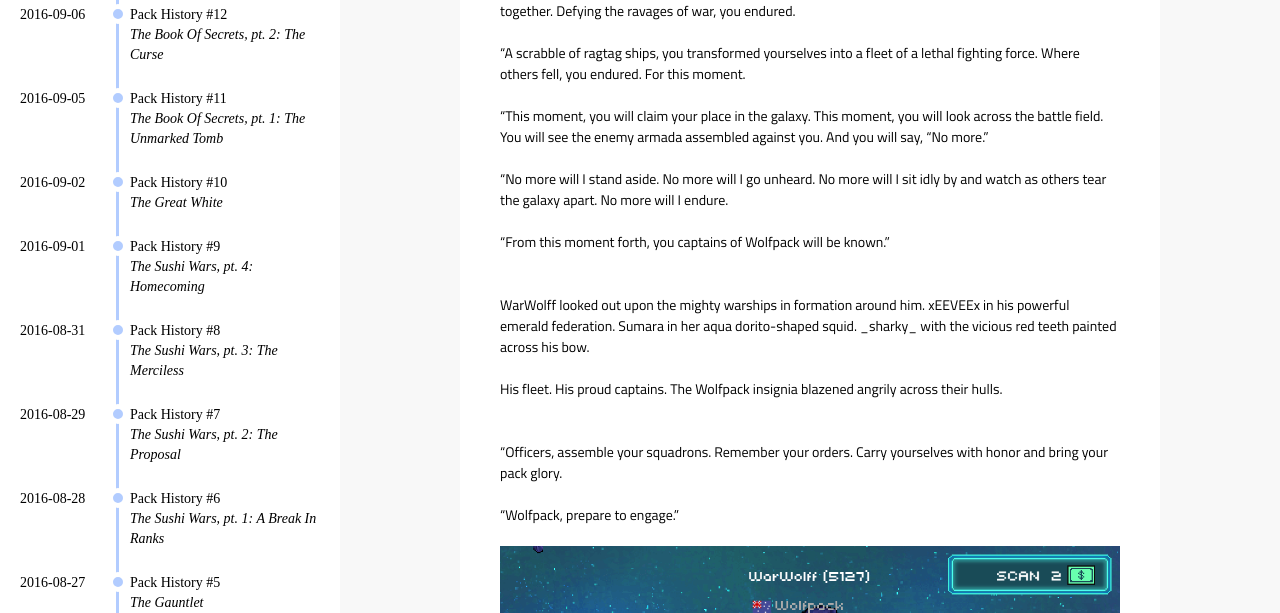
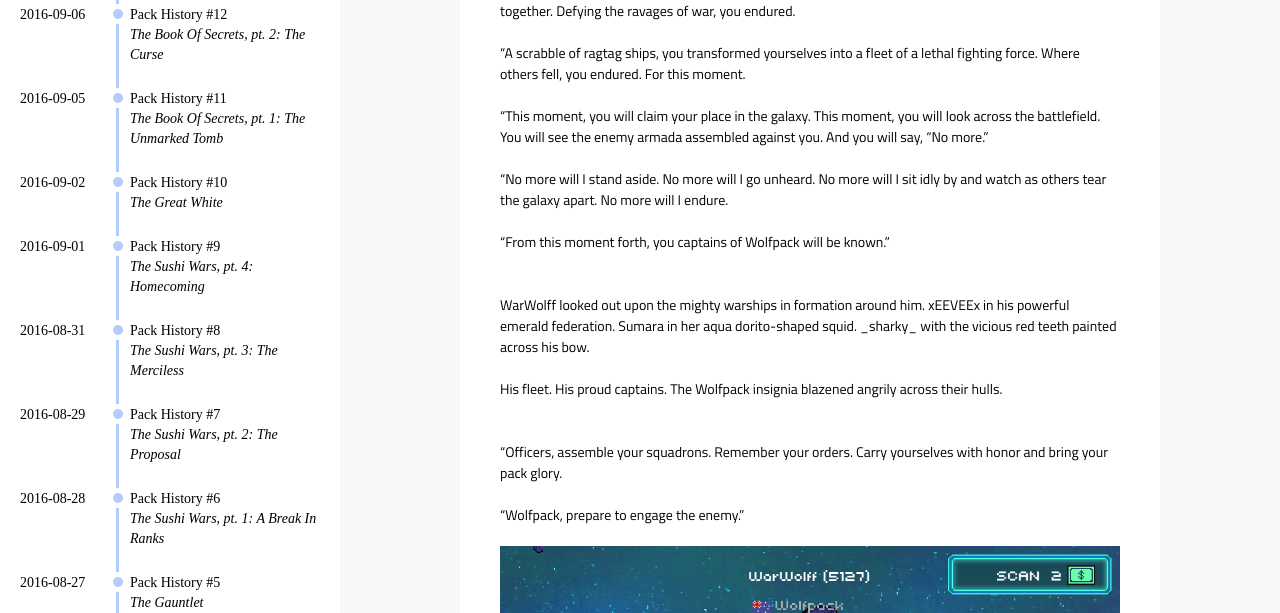
Before and after one commit to WolfpackPSS/wolfpackpss.github.io, a Jekyll site: the page built from _posts/2016-09-20-history-of-the-pack-the-great-wolf.md, in a window 1280 px wide and 900 px high, scrolled down 2629 px. Shown: the part 155-768 px from the top of the window. Built offline with Jekyll 4.4.1, drawn with Linux system fonts in a browser that asks for light colours; comment, search, counter and statistics services are not loaded.

Commit message:
pack history 14, couple edits
changed a couple words at the end

```diff
--- a/_posts/2016-09-20-history-of-the-pack-the-great-wolf.md
+++ b/_posts/2016-09-20-history-of-the-pack-the-great-wolf.md
@@ -99,7 +99,7 @@ A tempting target upon which the enemy could redeem themselves after their first
 
 "A scrabble of ragtag ships, you transformed yourselves into a fleet of a lethal fighting force. Where others fell, you endured. For this moment.
 
-"This moment, you will claim your place in the galaxy. This moment, you will look across the battle field. You will see the enemy armada assembled against you. And you will say, "No more."
+"This moment, you will claim your place in the galaxy. This moment, you will look across the battlefield. You will see the enemy armada assembled against you. And you will say, "No more."
 
 "No more will I stand aside. No more will I go unheard. No more will I sit idly by and watch as others tear the galaxy apart. No more will I endure.
 
@@ -113,7 +113,7 @@ His fleet. His proud captains. The Wolfpack insignia blazened angrily across the
 
 "Officers, assemble your squadrons. Remember your orders. Carry yourselves with honor and bring your pack glory.
 
-"Wolfpack, prepare to engage."
+"Wolfpack, prepare to engage the enemy."
 
 
 ![PackHist014_WarWolff](/assets/img/archivist/PackHist014_WarWolff.png "WarWolff - The Great Wolff")
```
